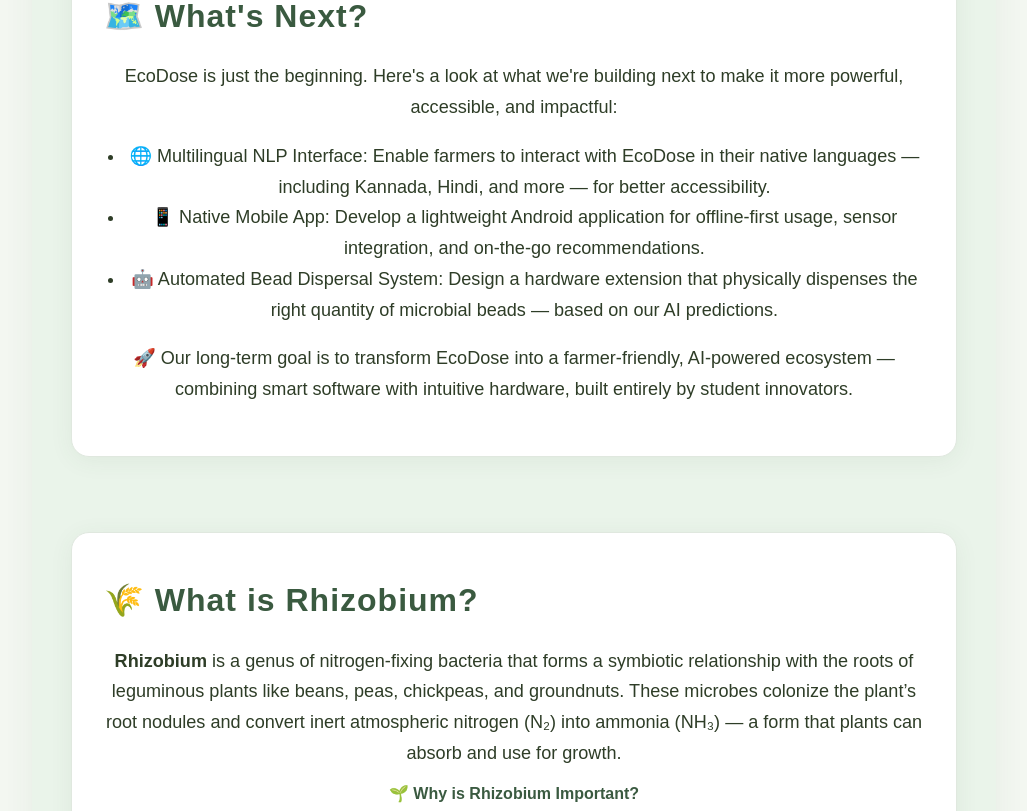
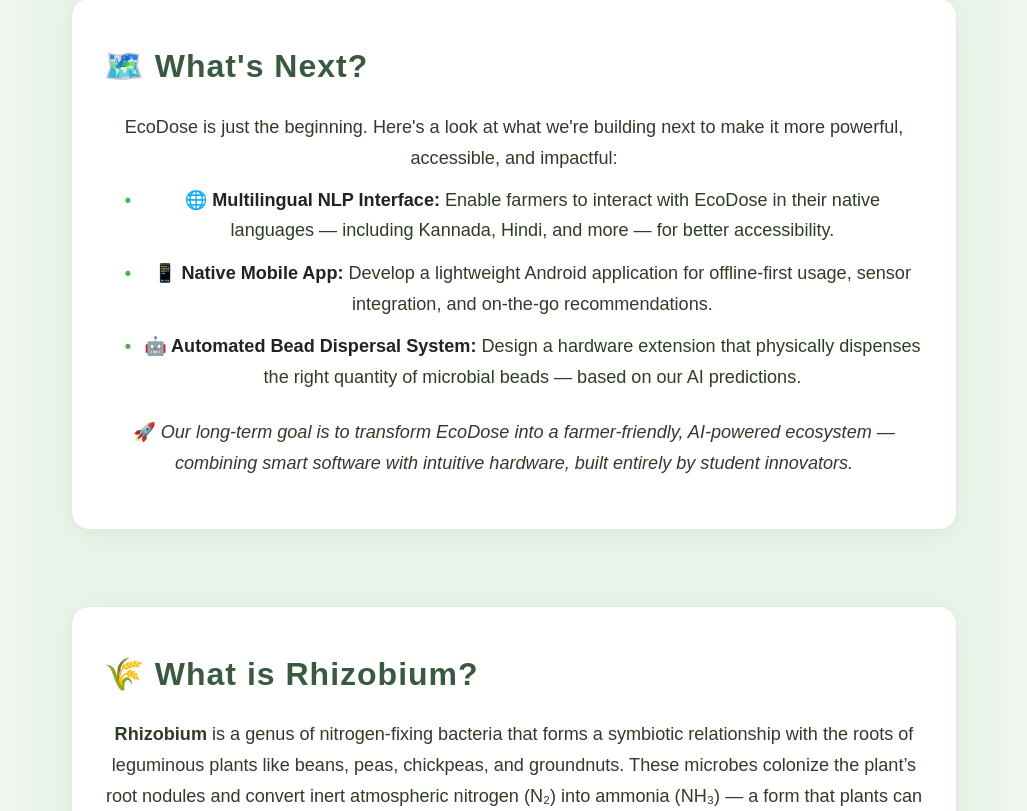
Before and after one commit to varunaditya27/EcoDose, a React (Vite) app in the folder web-app/frontend/: page / in a window 1280 px wide. Shown: the part 5709-6520 px from the top of the page, without its empty margins (126-1153 px from the left). Built offline with nearby package versions, Linux system fonts and the light colour scheme.

Commit message:
Add styles for Why AI section and custom list in index.css to improve UI presentation

```diff
--- a/web-app/frontend/src/index.css
+++ b/web-app/frontend/src/index.css
@@ -398,6 +398,44 @@ input:focus, select:focus {
   align-items: center;
   padding: 3rem 1rem 1.5rem 1rem;
 }
+.why-ai h4 {
+  margin-top: 1.5rem;
+  font-size: 1.2rem;
+  color: #3a3a3a;
+}
+
+.custom-list {
+  margin-top: 0.5rem;
+  padding-left: 1.5rem;
+  line-height: 1.7;
+  list-style: none;
+}
+
+.custom-list li {
+  position: relative;
+  margin-bottom: 0.75rem;
+  padding-left: 1rem;
+}
+
+.custom-list li::before {
+  content: "•";
+  position: absolute;
+  left: 0;
+  color: #4caf50;
+  font-weight: bold;
+}
+
+.list-title {
+  font-weight: 600;
+  color: #222;
+}
+
+.future-note {
+  margin-top: 1.5rem;
+  font-style: italic;
+  color: #555;
+}
+
 .why-ecodose-card {
   background: #fff;
   border-radius: 18px;
```
